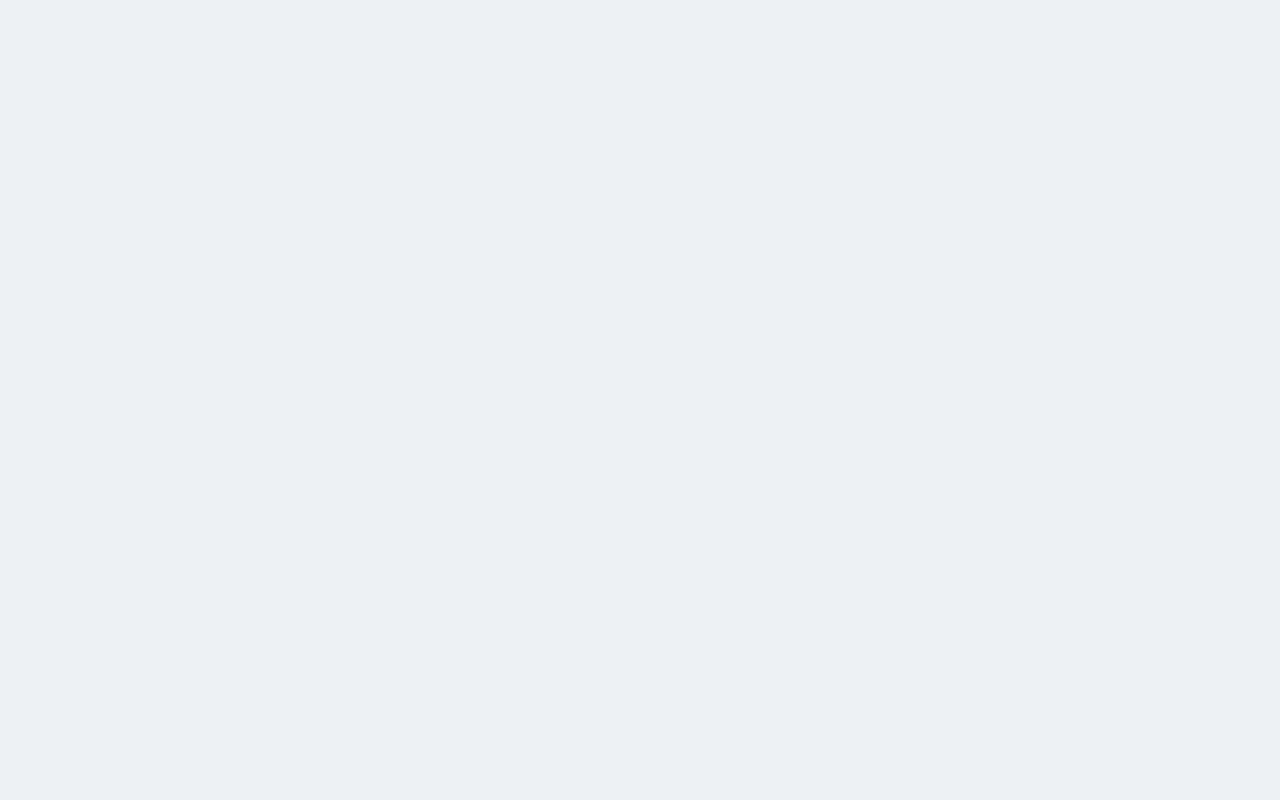
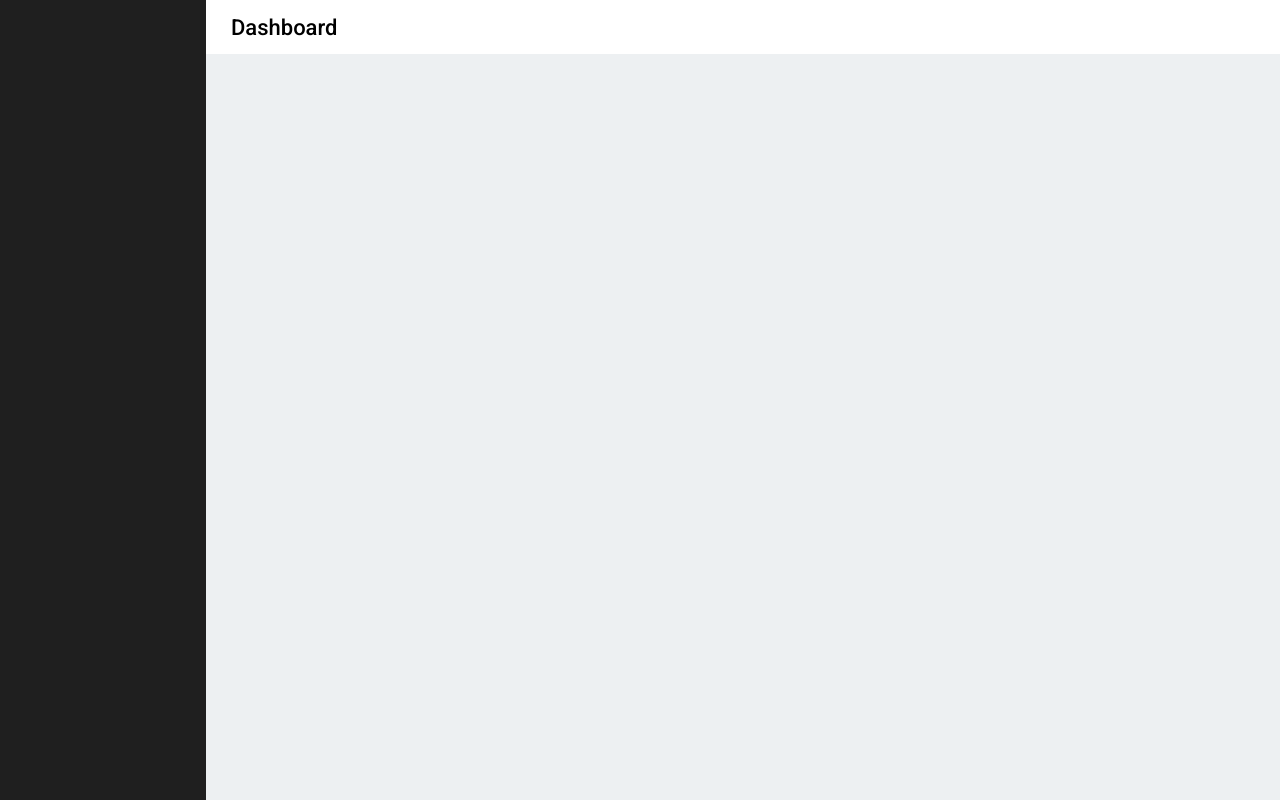
Before and after one commit to ryanhartwig/bookeasy, a Next.js app in the folder frontend/: page / in a window 1280 px wide. Built offline with nearby package versions, Linux system fonts and the light colour scheme.

Commit message:
Add global styles, header & navigator components, setup basic skeleton of bookit view

```diff
--- /dev/null
+++ b/frontend/pages/Content.tsx
@@ -0,0 +1,12 @@
+import { Header } from "./components/Header"
+import styles from '@/styles/Home.module.css';
+
+export const Content = () => {
+
+
+  return (
+    <div className={styles.Content}>
+      <Header />
+    </div>
+  )
+}
--- /dev/null
+++ b/frontend/pages/components/Header.tsx
@@ -0,0 +1,11 @@
+import styles from '@/styles/Home.module.css'
+
+
+export const Header = () => {
+
+  return (
+    <div className={styles.Header}>
+      <h2>Dashboard</h2>
+    </div>
+  )
+}
--- /dev/null
+++ b/frontend/pages/components/Navigator.tsx
@@ -0,0 +1,11 @@
+import styles from '@/styles/Home.module.css';
+
+export const Navigator = () => {
+
+
+  return (
+    <div className={styles.Navigator}>
+
+    </div>
+  )
+}
--- a/frontend/pages/index.tsx
+++ b/frontend/pages/index.tsx
@@ -1,16 +1,10 @@
 import Head from 'next/head'
-import Image from 'next/image'
-import { Inter } from 'next/font/google'
 import styles from '@/styles/Home.module.css'
-import { useMemo, useState } from 'react'
-
-const inter = Inter({ subsets: ['latin'] })
+import { Navigator } from './components/Navigator'
+import { Content } from './Content'
 
 export default function Home() {
 
-  const [title, setTitle] = useState<string>('Create Next App');
-
-  useMemo(() => setTimeout(() => setTitle('test'), 1000), []);
 
   return (
     <>
@@ -21,7 +15,8 @@ export default function Home() {
         <link rel="icon" href="/favicon.ico" />
       </Head>
       <main className={styles.main}>
-
+        <Navigator />
+        <Content />
       </main>
     </>
   )
--- a/frontend/styles/Home.module.css
+++ b/frontend/styles/Home.module.css
@@ -1,11 +1,5 @@
 .main {
   display: flex;
-
-  flex-direction: column;
-  justify-content: space-between;
-  align-items: center;
-
-  padding: 6rem;
 
   /* Fit to mobile safe-area */
   position: absolute;
@@ -19,3 +13,31 @@
 
   background-color: #EDF0F2;
 }
+
+.Navigator {
+  overflow: hidden;
+  background: #1F1F1F;
+
+  flex-shrink: 0;
+  flex-grow: 0;
+
+  width: 206px;
+}
+
+.Content {
+  width: 100%;
+}
+
+.Header {
+  background: white;
+  overflow: hidden;
+
+  height: 54px;
+  width: 100%;
+
+  padding: 0 25px;
+
+  display: flex;
+  justify-content: space-between;
+  align-items: center;
+}
--- a/frontend/styles/globals.css
+++ b/frontend/styles/globals.css
@@ -1,10 +1,4 @@
-:root {
-  --border-radius: 12px;
-  --font-mono: ui-monospace, Menlo, Monaco, 'Cascadia Mono', 'Segoe UI Mono',
-    'Roboto Mono', 'Oxygen Mono', 'Ubuntu Monospace', 'Source Code Pro',
-    'Fira Mono', 'Droid Sans Mono', 'Courier New', monospace;
-
-}
+@import url('https://fonts.googleapis.com/css2?family=Roboto:wght@100;300;400;500;700;900&display=swap');
 
 * {
   box-sizing: border-box;
@@ -16,9 +10,17 @@ html,
 body {
   max-width: 100vw;
   overflow-x: hidden;
+  font-family: 'Roboto', -apple-system, BlinkMacSystemFont, 'Segoe UI', 'Oxygen',
+    'Ubuntu', 'Cantarell', 'Fira Sans', 'Droid Sans', 'Helvetica Neue',
+    sans-serif;
 }
 
 a {
   color: inherit;
   text-decoration: none;
 }
+
+h2 {
+  font-size: 22px;
+  font-weight: 500;
+}
```
